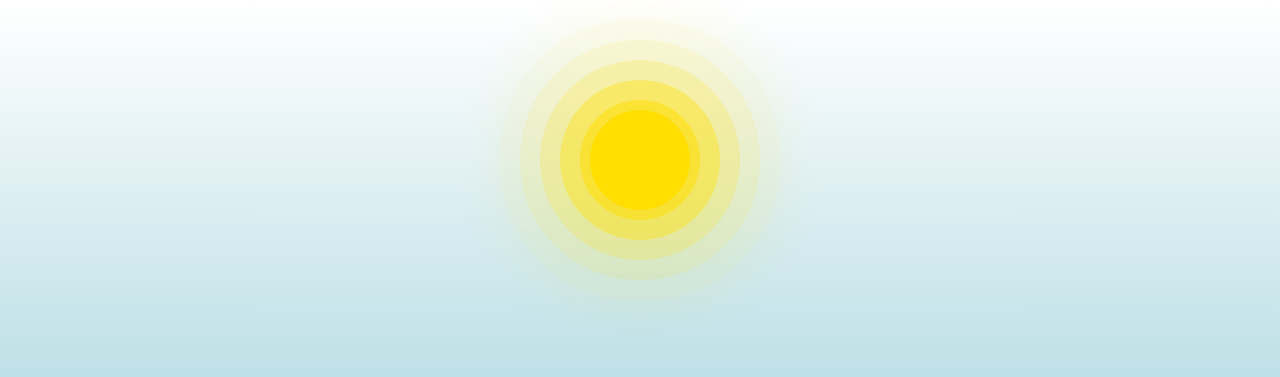
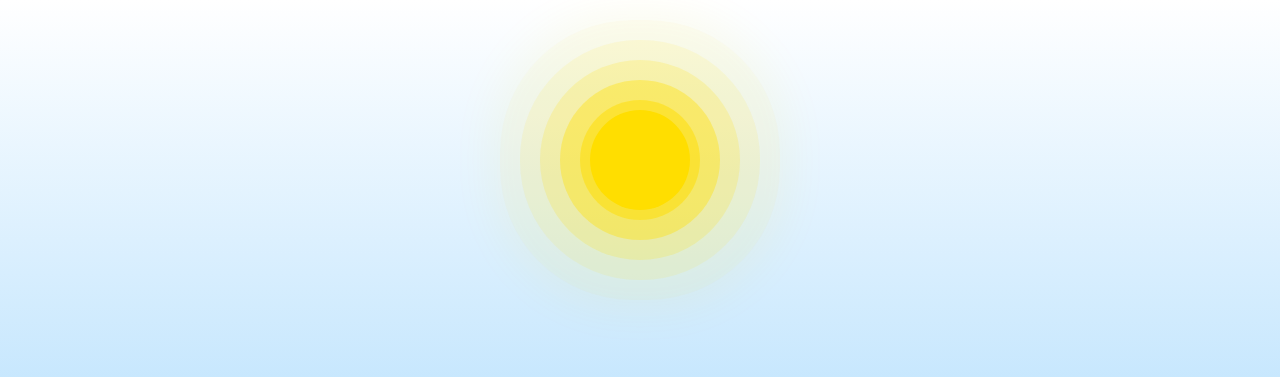
Before and after one commit to juacko/wave-animation, a plain HTML site: page index.html in a window 1280 px wide. Shown: the top 377 px of the page. Drawn offline with Linux system fonts and the light colour scheme.

Commit message:
wave animation add sun/ gradient2

```diff
--- a/estilos.css
+++ b/estilos.css
@@ -2,7 +2,7 @@
 
 
 body {
-  background-image: linear-gradient(white,#74BDCB);
+  background-image: linear-gradient(white,#8acdfc);
   height: 100vh;
   width: 100vw;
 
```
